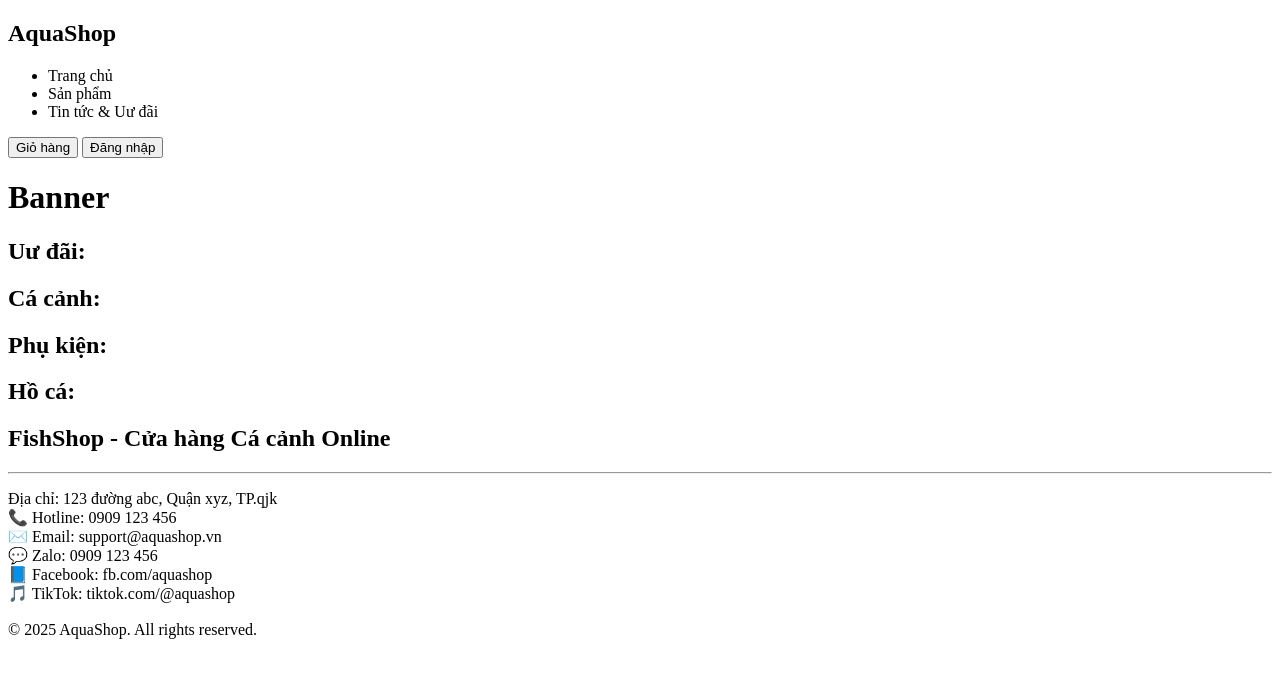
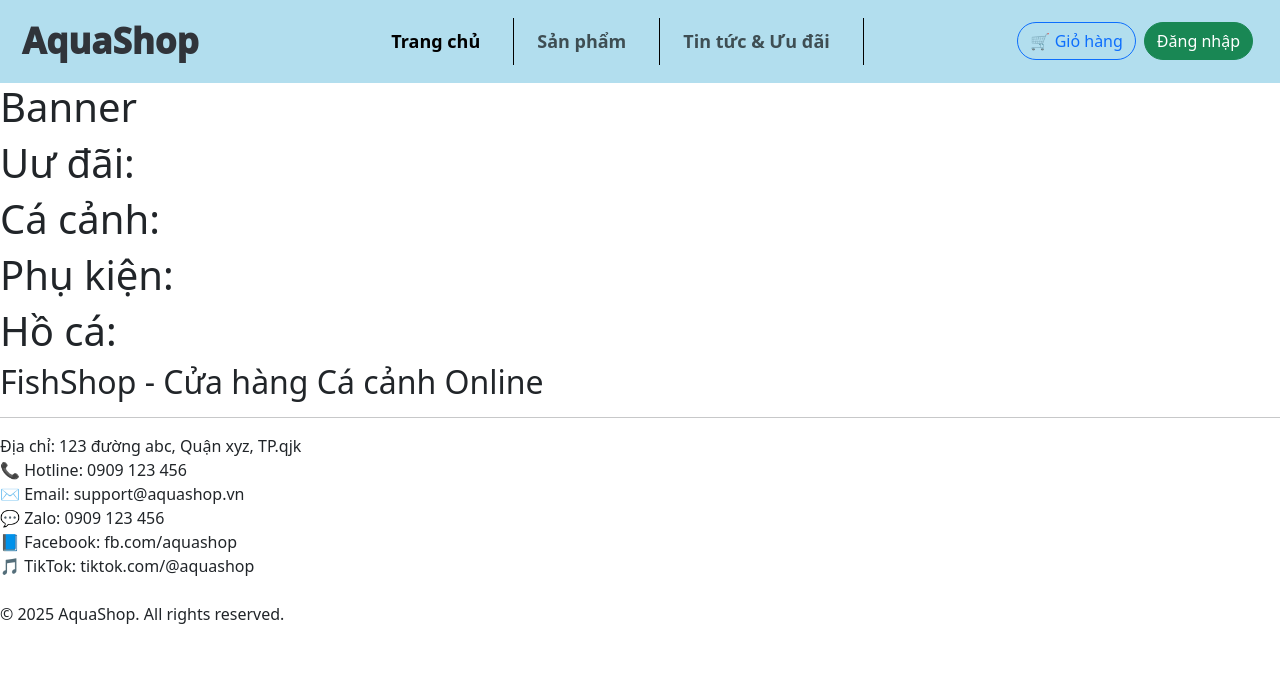
Before and after one commit to VoxDanh/aquarium-shop, a plain HTML site: page index.html in a window 1280 px wide. Drawn offline with nearby package versions, Linux system fonts and the light colour scheme.

Commit message:
update demo navbar

```diff
--- /dev/null
+++ b/Css/style.css
@@ -0,0 +1,24 @@
+.navMenu{
+    background-color:rgb(178, 222, 238);
+    padding:10px;
+}
+#Brand{
+    font-size: 35px;
+    font-weight: 1000;
+    color: rgb(48, 52, 58);
+}
+.navMenu ul li{
+ text-align: center;
+ font-size: 18px;
+ padding:5px;
+ padding:2px 25px 2px 15px;
+ border-right: 1px solid black;
+}
+.navMenu ul li a{
+    font-weight: 600;
+     text-align: center;
+}
+.navMenu button{
+    border-radius: 25px;
+    margin-right: 5px;
+}
--- a/index.html
+++ b/index.html
@@ -3,19 +3,32 @@
     <head>
         <meta charset="UTF-8">
         <meta name="viewport" content="width=device-width ,initial-scale=1.0">
+        <link href="https://cdn.jsdelivr.net/npm/bootstrap@5.3.8/dist/css/bootstrap.min.css" rel="stylesheet" integrity="sha384-sRIl4kxILFvY47J16cr9ZwB07vP4J8+LH7qKQnuqkuIAvNWLzeN8tE5YBujZqJLB" crossorigin="anonymous">
+        <script src="https://cdn.jsdelivr.net/npm/bootstrap@5.3.8/dist/js/bootstrap.bundle.min.js" integrity="sha384-FKyoEForCGlyvwx9Hj09JcYn3nv7wiPVlz7YYwJrWVcXK/BmnVDxM+D2scQbITxI" crossorigin="anonymous"></script>
+        <link rel="stylesheet" href="Css/style.css">
         <title>AquaShop</title>
     </head>
     <body>
-        <nav>
-            <h1>AquaShop</h1>
-            <ul>
-                <li><a>Trang chủ</a></li>
-                <li><a>Sản phẩm</a></li>
-                <li><a>Tin tức & Uư đãi</a></li>
-            </ul>
-            <button>Giỏ hàng</button>
-            <button>Đăng nhập</button>
+        <nav class="navMenu navbar navbar-expand-lg navbar-light">
+            <div class="container-fluid">
+                <a class="navbar-brand" href="#" id="Brand">AquaShop</a>
+                <button class="navbar-toggler" type="button" data-bs-toggle="collapse" data-bs-target="#navbarNav">
+                    <span class="navbar-toggler-icon"></span>
+                </button>
+                <div class="collapse navbar-collapse" id="navbarNav">
+                    <ul class="navbar-nav mx-auto">
+                        <li class="nav-item"><a href="#" class="nav-link active">Trang chủ</a></li>
+                        <li class="nav-item"><a href="#" class="nav-link">Sản phẩm</a></li>
+                        <li class="nav-item"><a href="#" class="nav-link">Tin tức & Ưu đãi</a></li>
+                    </ul>
+                    <div class="d-flex">
+                        <button class="btn btn-outline-primary me-2">🛒 Giỏ hàng</button>
+                        <button class="btn btn-success">Đăng nhập</button>
+                    </div>
+                </div>
+            </div>
         </nav>
+
         <header>
             <h1>Banner</h1>
         </header>
```
